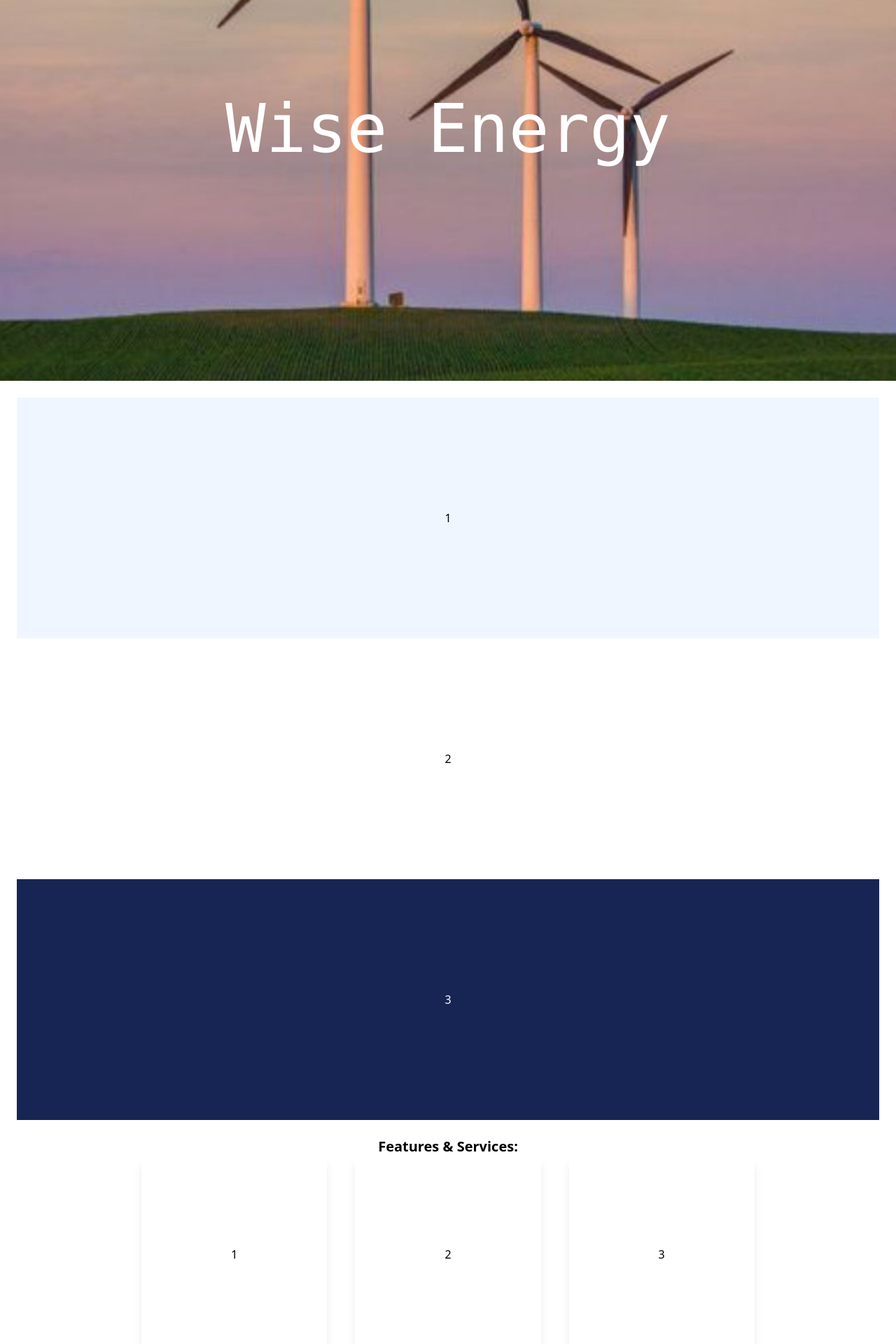
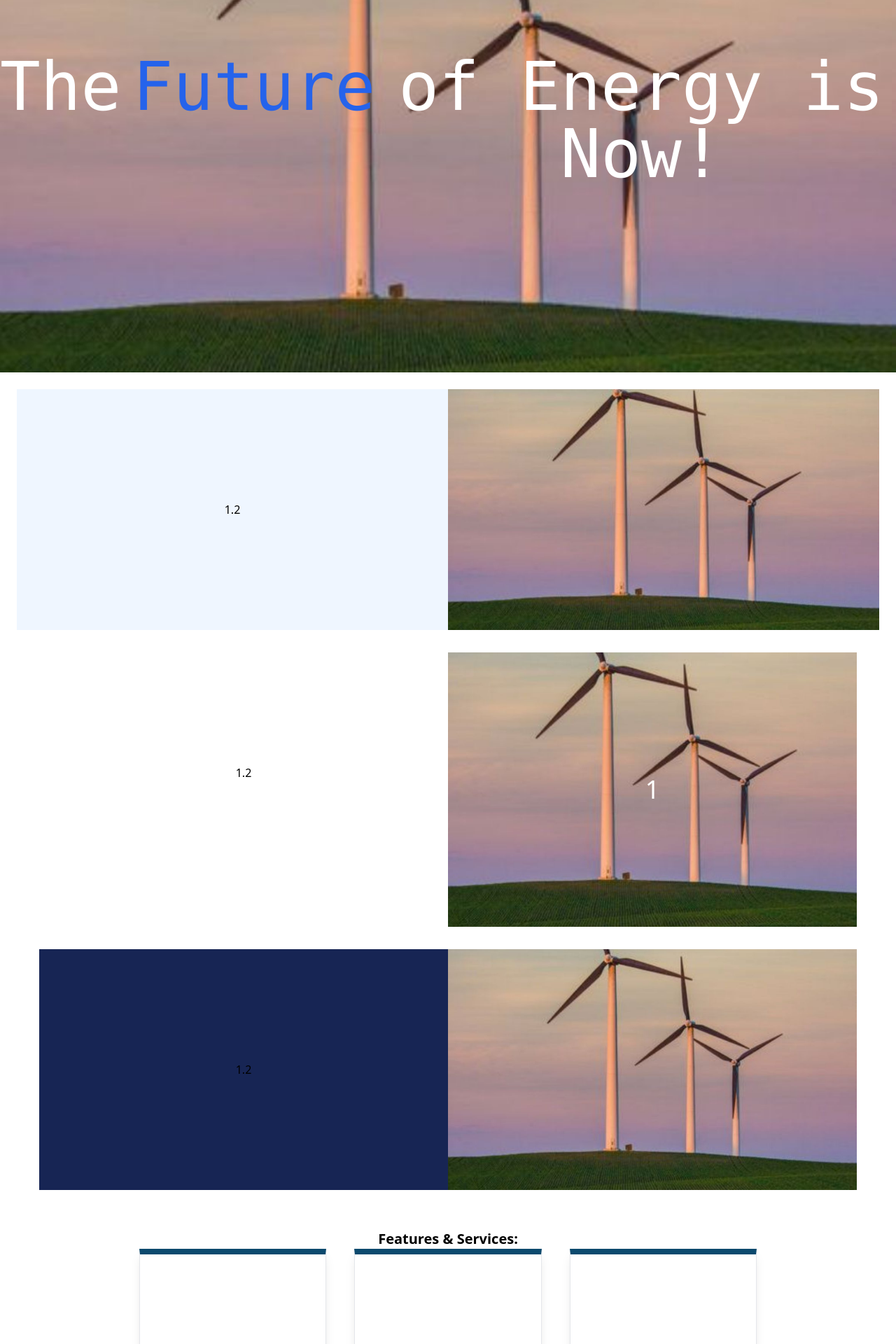
Before and after one commit to treva556/wise-energy, a React (Create React App) app: page / in a window 1280 px wide. Shown: the part 280-2200 px from the top of the page at 70% size. Built offline with nearby package versions, Linux system fonts and the light colour scheme.

Commit message:
milestone 2

```diff
--- a/src/App.js
+++ b/src/App.js
@@ -8,56 +8,120 @@ import './App.css';
 function App() {
   return (
     <div className="App">
-       <div className="flex flex-row justify-between bg-blue-50 p-10">
-  <h1 className="text-blue-950">Wise</h1>
+      {/* The whole app background is set here */}
+      <div
+        style={{
+          backgroundImage: `url(${Ener})`, // Full-screen background image
+          backgroundSize: 'cover',          // Make sure it covers the entire area
+          backgroundPosition: 'center',     // Center the image
+          backgroundAttachment: 'fixed',    // Fixes the background to prevent scrolling with content
+        }}
+        className="min-h-screen w-full"
+      >
+        {/* Header Section */}
+        <div className="flex flex-row justify-between bg-blue-50 p-8">
+          <h1 className="text-blue-700 font-semibold text-xl">Wise</h1>
 
-  <div className="flex gap-10 items-end">
-    <h2>Contacts</h2>
-    <h2>Location</h2>
-  </div>
-</div>
-      <header
+          <div className="flex gap-10 items-end">
+            <h2>Contacts</h2>
+            <h2>Location</h2>
+          </div>
+        </div>
 
+        {/* Content section (covering background with other divs) */}
+        <header
         className="bg-cover bg-center flex justify-center items-center
                   h-[360px] md:h-[480px] lg:h-[720px]"
         style={{ backgroundImage: `url(${Ener})` }}
       >
-        <h1 className="text-white text-4xl md:text-4xl lg:text-8xl  font-mono">Wise Energy</h1>
+        <h1 className="text-white text-4xl md:text-4xl lg:text-8xl flex flex-row gap-4 font-mono">
+          The
+          <h2 className="text-blue-600">Future</h2> of Energy is Now!
+        </h1>
       </header>
+
+
+
+      <div className=' bg-white'>
+
       <div className='  p-6'>
-        <div className=' py-40  bg-blue-50  '>
-          1
+        <div className='flex flex-col md:flex-row lg:flex-row justify-center bg-blue-50  '>
+        <div className=' p-40 bg-blue-50 w-screen'>
+             1.2
+          </div>
+        <div
+            className='p-40 bg-blue-50 w-screen relative'
+            style={{
+              backgroundImage: `url(${Ener})`,
+              backgroundSize: 'cover', // Ensures the image covers the div entirely
+              backgroundPosition: 'center', // Centers the image within the div
+            }}
+          >
+          </div>
+
         </div>
-        <div className=' py-40 '>
-          2
+        <div className=' flex flex-col md:flex-row lg:flex-row   m-8'>
+        <div className=' p-40 w-screen'>
+             1.2
+          </div>
+        <div
+            className='p-40 bg-blue-50 w-screen relative'
+            style={{
+              backgroundImage: `url(${Ener})`,
+              backgroundSize: 'cover', // Ensures the image covers the div entirely
+              backgroundPosition: 'center', // Centers the image within the div
+            }}
+          >
+            <p className=" text-white text-4xl p-4">1</p>
+          </div>
+
         </div>
-        <div className=' py-40 bg-blue-950 text-white'>
-          3
+
+        <div className=' flex flex-col md:flex-row lg:flex-row bg-blue-950 m-8'>
+        <div className=' bg-blue-950 p-40 w-screen'>
+             1.2
+          </div>
+        <div
+            className='p-40 bg-blue-50 w-screen '
+            style={{
+              backgroundImage: `url(${Ener})`,
+              backgroundSize: 'cover', // Ensures the image covers the div entirely
+              backgroundPosition: 'center', // Centers the image within the div
+            }}
+          >
+          </div>
+
         </div>
       </div>
       <h5 className=' font-semibold text-xl '>  Features & Services: </h5>
 
-      <div className=' flex flex-row justify-center gap-10'>
-        <div className=' shadow-lg p-32'>
+      <div className=' flex flex-col md:flex-row lg:flex-row justify-center gap-10'>
+        <div className=' border border-t-sky-900 border-t-8 shadow-lg p-32'>
           1
         </div>
-        <div className=' shadow-lg p-32'>
+        <div className='border border-t-sky-900 border-t-8 shadow-lg p-32'>
           2
         </div>
-        <div className=' shadow-lg p-32'>
+        <div className='border border-t-sky-900 border-t-8 shadow-lg p-32'>
           3
         </div>
       </div>
       <Calculator/>
-
-      <div className=' bg-blue-950 py-20'>
-
+      <div className=' bg-white p-6'></div>
+      </div>
+      <div className='py-20'>
+               HERE
       </div>
      <Flippings/>
-     <div className=' bg-blue-950 py-20'>
-
+     <div className=' text-white flex justify-around  bg-blue-950 h-60 p-10'>
+        <div>
+          foot1
+        </div>
+        <div>
+          foot1
+        </div>
       </div>
-
+     </div>
     </div>
   );
 }
--- a/src/components/swipe.js
+++ b/src/components/swipe.js
@@ -42,7 +42,7 @@ const Flippings = () => {
   };
 
   return (
-    <div {...handlers} className="mt-5 mb-10">
+    <div {...handlers} className="m-5 rounded-md mb-10  bg-blue-100">
       <p className="text-lg font-bold mb-3">What Our Clients Say</p>
       <p className="text-lg font-bold mb-3">Client Review</p>
 
@@ -50,7 +50,7 @@ const Flippings = () => {
         {contents.slice(currentIndex, currentIndex + 1).map((content, index) => (
           <div
             key={index}
-            className="p-6 rounded shadow-md transition-opacity duration-500 ease-in-out"
+            className=" bg-blue-100 p-6 rounded shadow-md transition-opacity duration-500 ease-in-out"
           >
             {content}
           </div>
```
